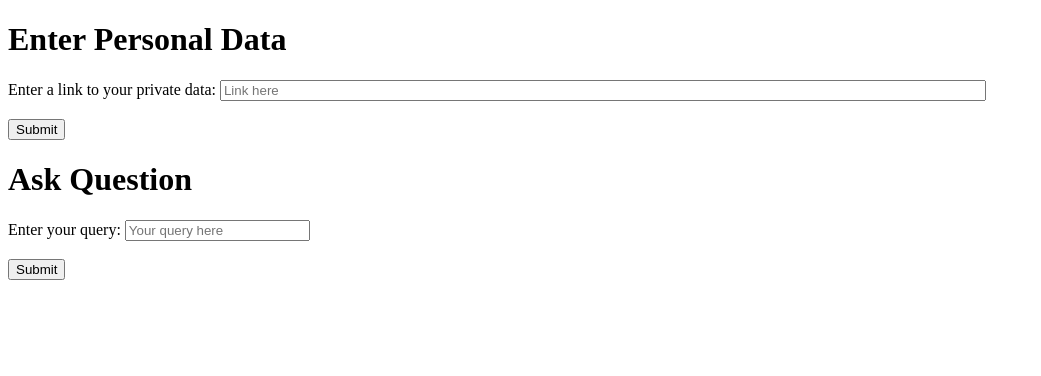
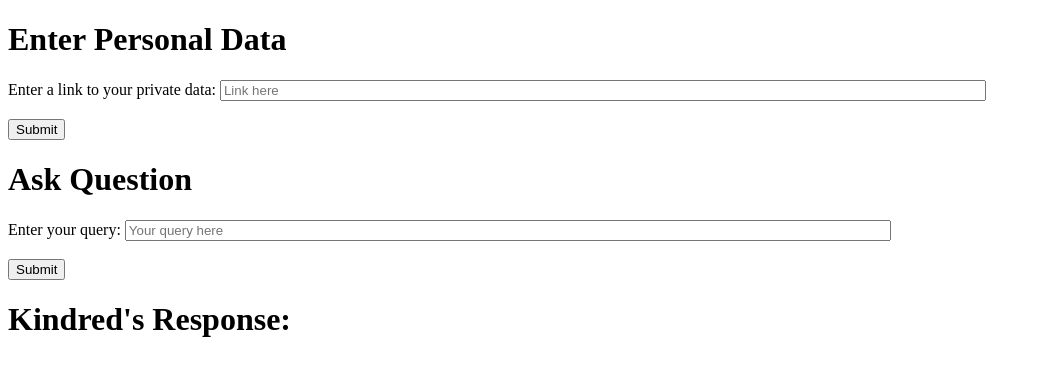
Before and after one commit to janvi-kalra/onprep-llm, a Flask app: page / in a window 1280 px wide. Shown: the top 376 px of the page, without its empty margins (0-1041 px from the left). Run offline with Flask 3, Linux system fonts and the light colour scheme.

Commit message:
todo to display model response

```diff
--- a/templates/home.html
+++ b/templates/home.html
@@ -28,8 +28,12 @@
               id="queryField"
               name="queryField"
               placeholder="Your query here"
+              style="width: 60%;"
       />
       <br /><br />
       <input type="submit" value="Submit" />
+    <h1>Kindred's Response: </h1>
+    <!-- TODO: Display model's response here -->
+    <div></div>
   </body>
 </html>
```
